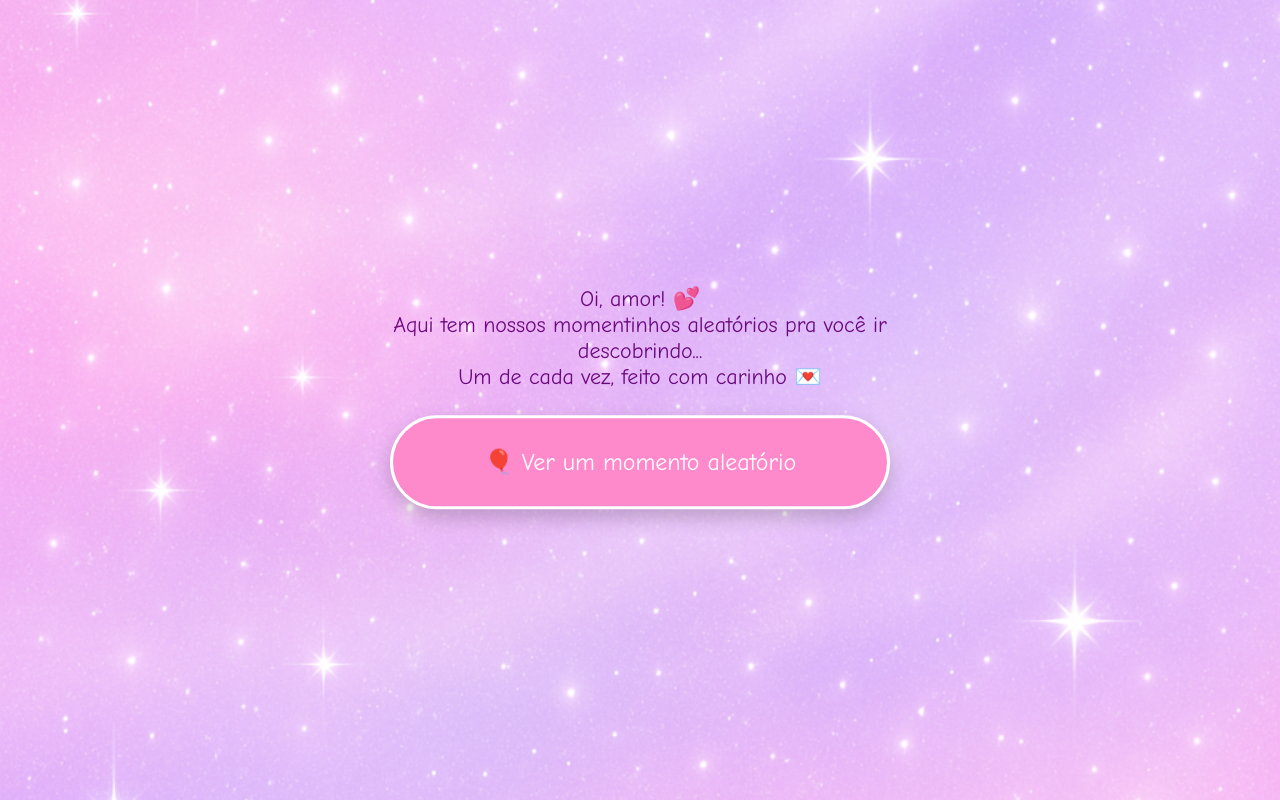
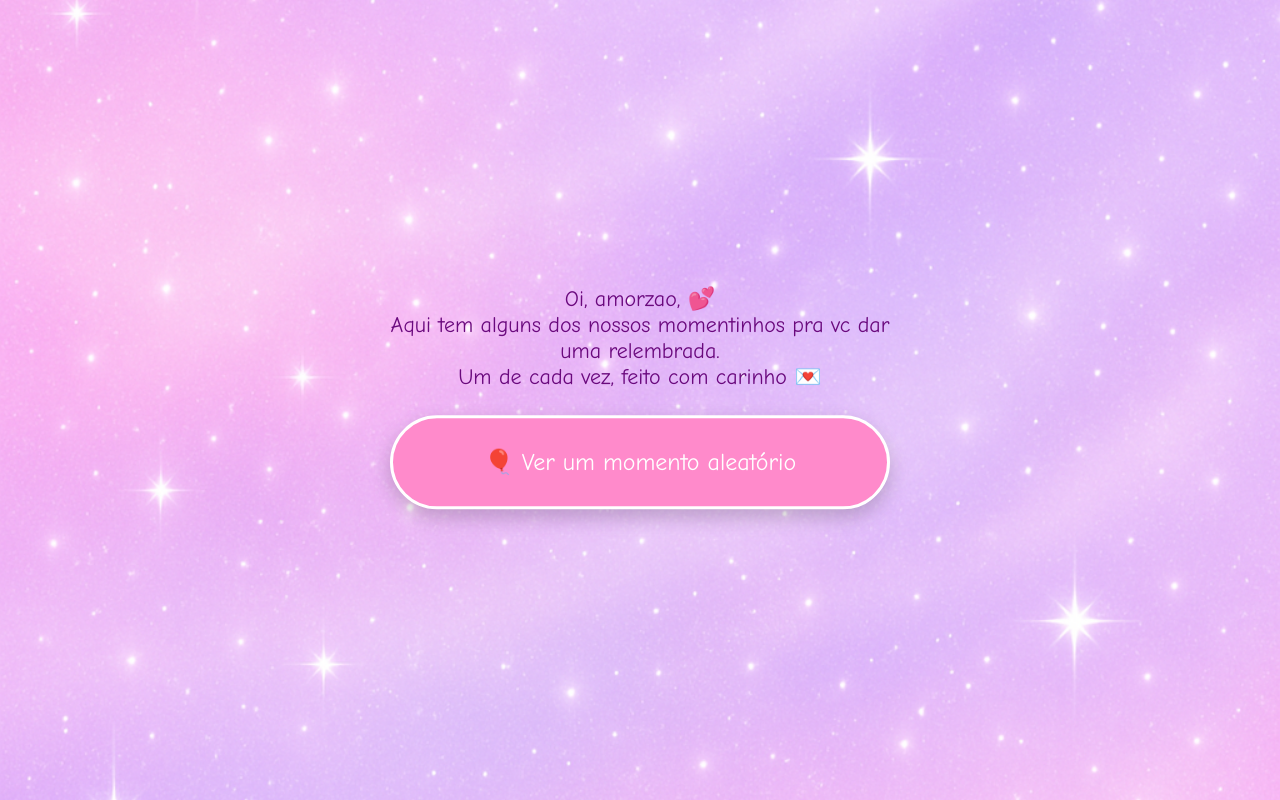
Before and after one commit to yancalcic/sitemomentos, a plain HTML site: page index.html in a window 1280 px wide. Drawn offline with Linux system fonts and the light colour scheme.

Commit message:
Update index.html

```diff
--- a/index.html
+++ b/index.html
@@ -9,8 +9,8 @@
 <body>
     <div style="text-align: center;">
         <p style="font-size: 22px; color: #6a097d; max-width: 500px; margin: 0 auto 30px auto;">
-            Oi, amor! 💕<br>
-            Aqui tem nossos momentinhos aleatórios pra você ir descobrindo...<br>
+            Oi, amorzao, 💕<br>
+            Aqui tem alguns dos nossos momentinhos pra vc dar uma relembrada.<br>
             Um de cada vez, feito com carinho 💌
         </p>
 
```
